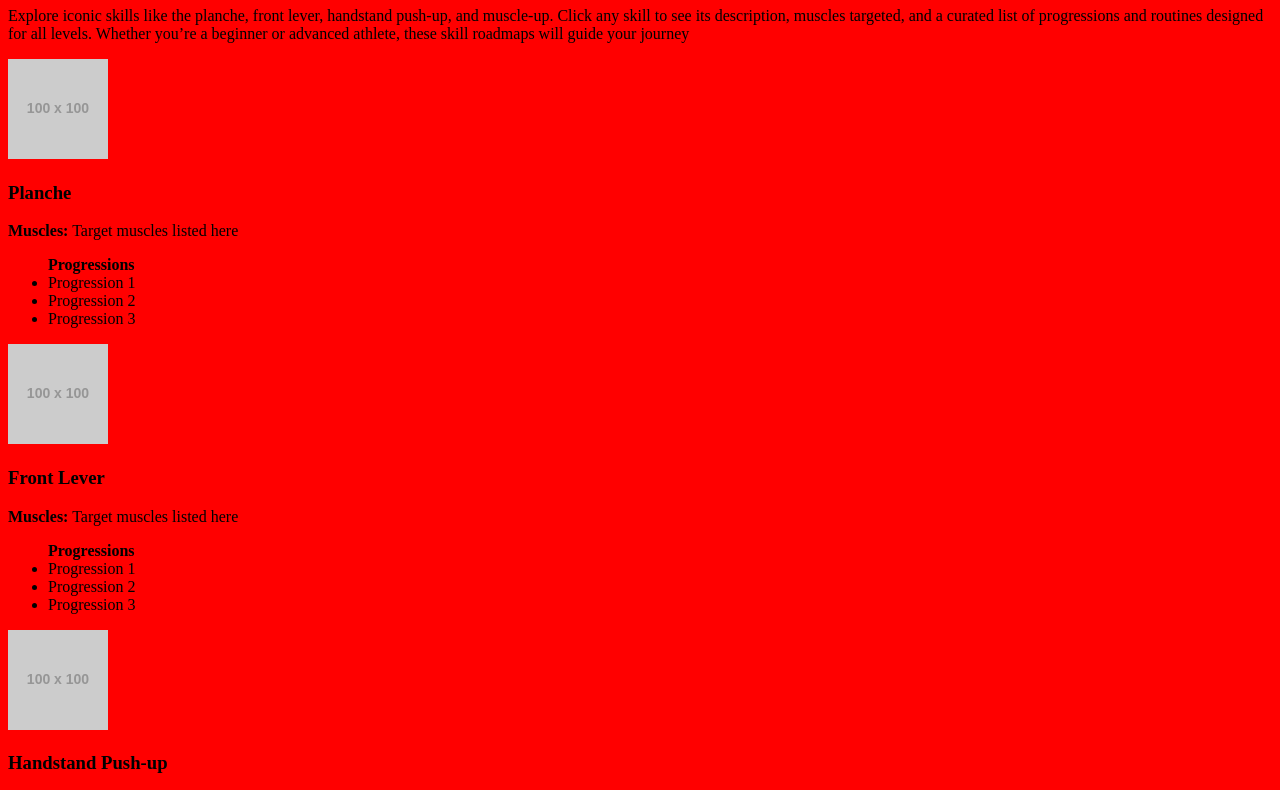
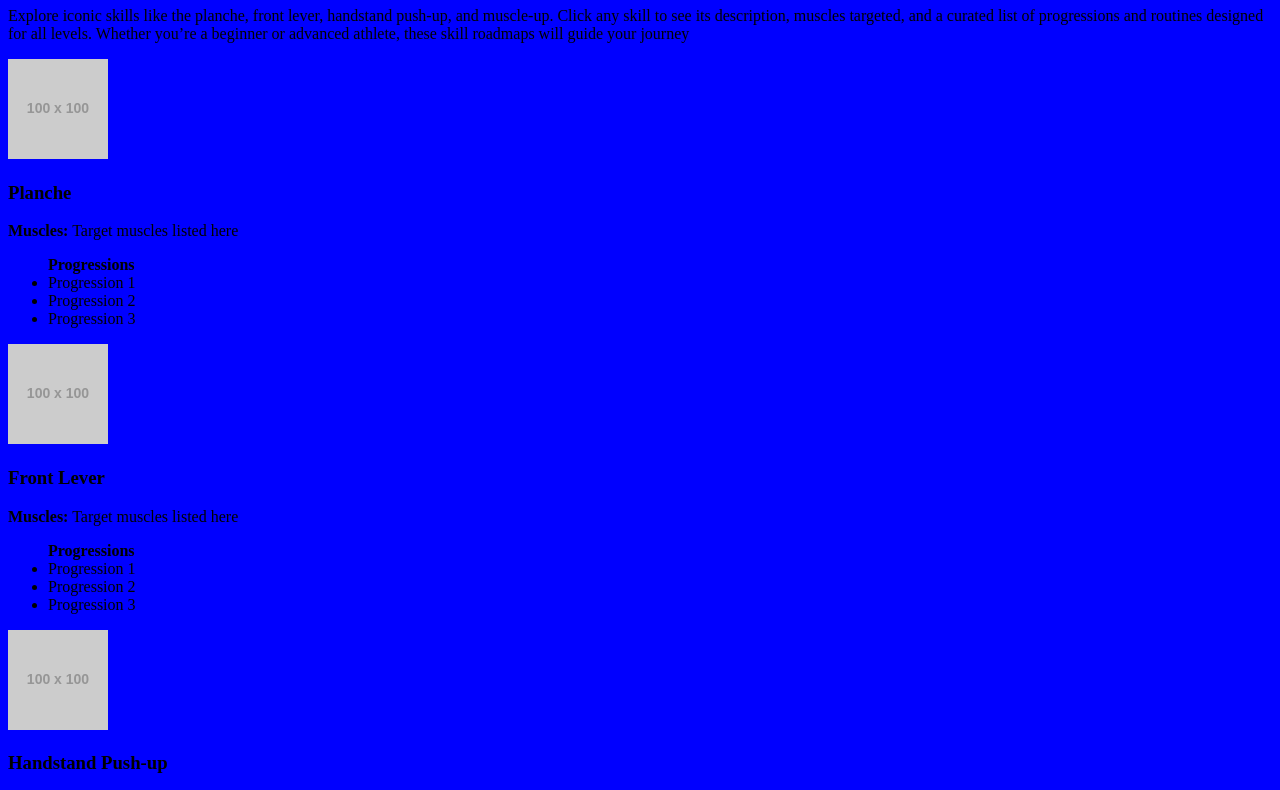
Before and after one commit to stephaniemonfredi/wdd130-dyer, a plain HTML site: page index.html in a window 1280 px wide. Shown: the part 307-1097 px from the top of the page. Drawn offline with Linux system fonts and the light colour scheme; placeholder pictures from the web are drawn by us.

Commit message:
stylesheet working

```diff
--- a/styles/style.css
+++ b/styles/style.css
@@ -1 +1 @@
-body {background-color: red;}
+body {background-color: blue;}
```
